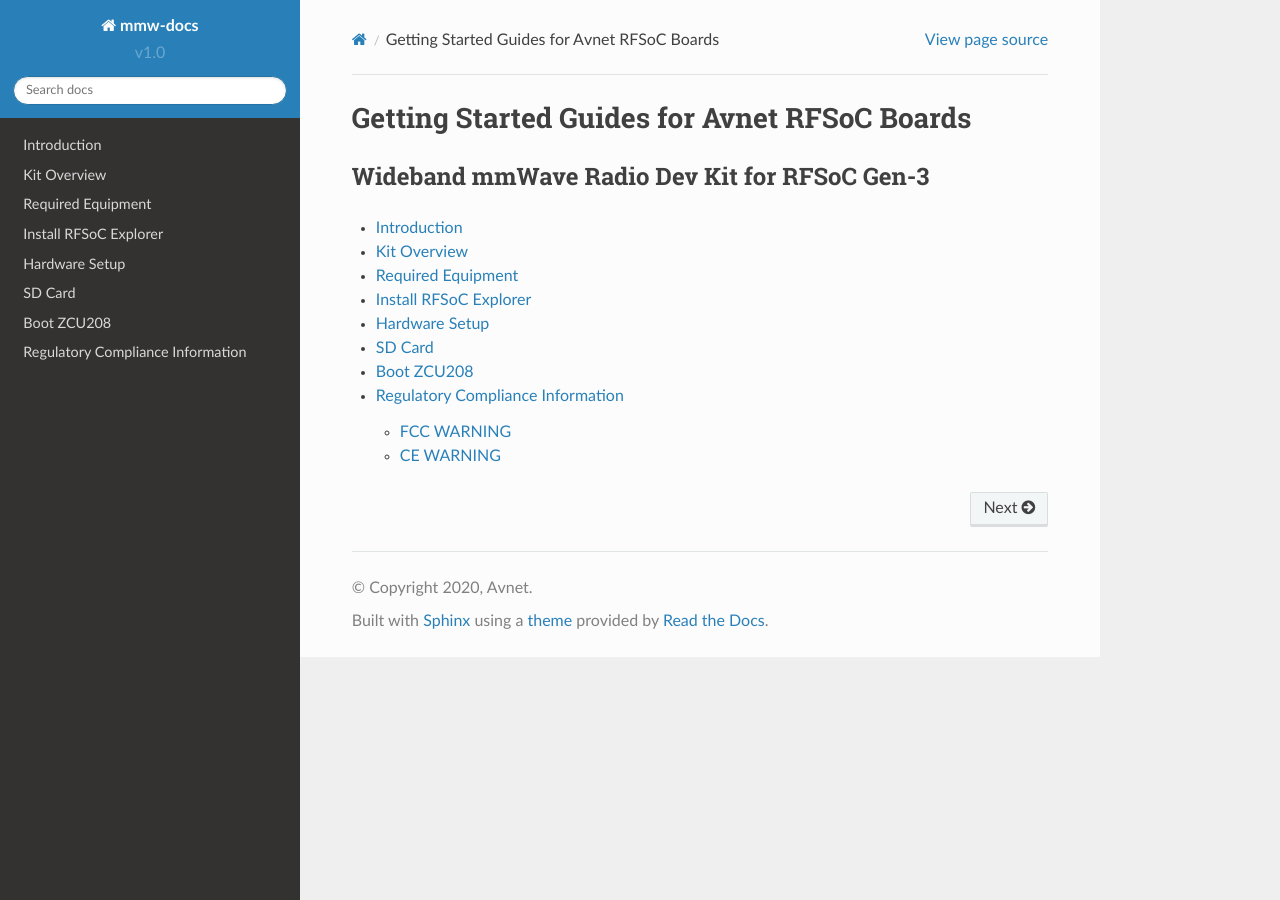
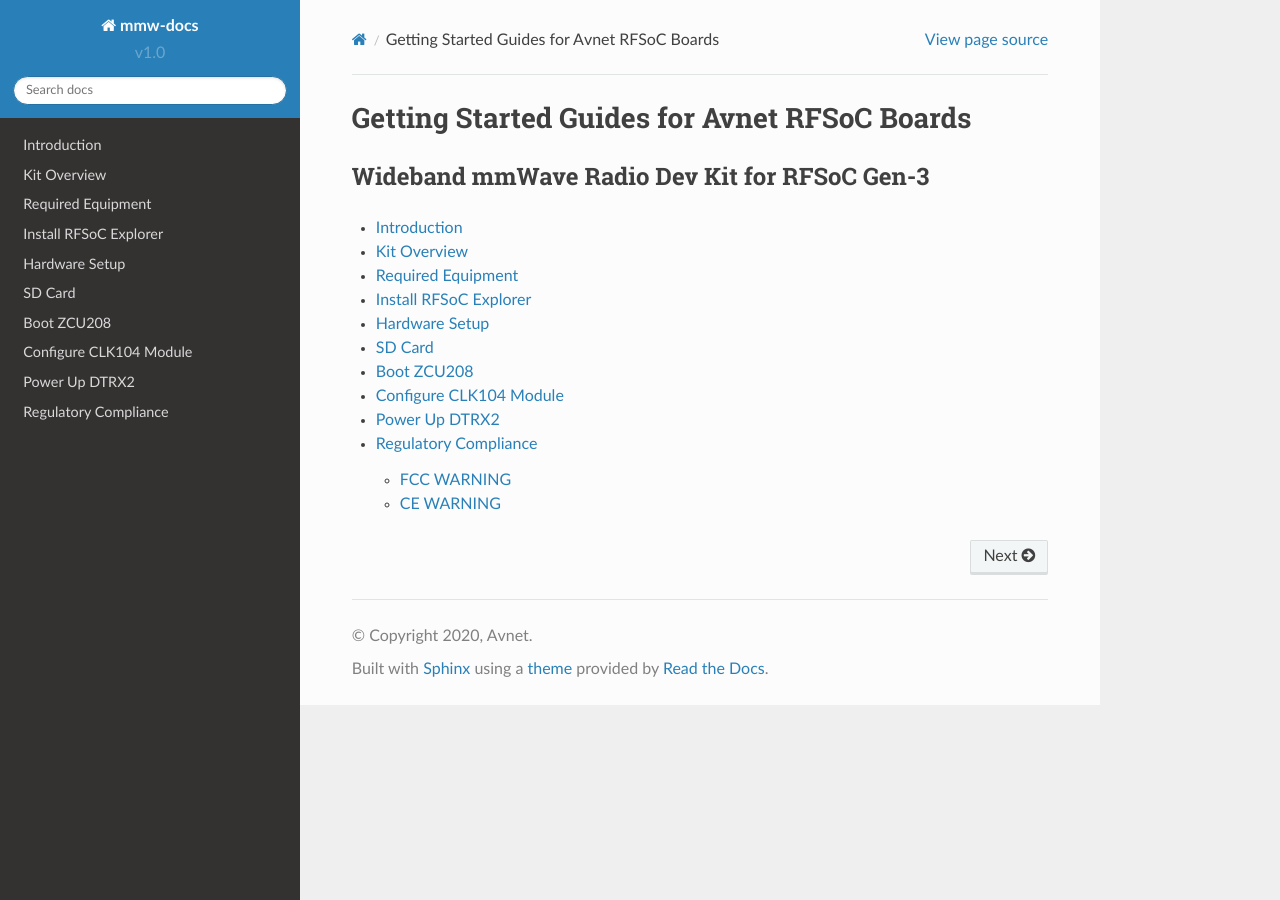
Before and after one commit to AvnetDev/rfsoc-board-docs, a Sphinx documentation site: the page built from docs/source/index.rst, in a window 1280 px wide. Built offline with Sphinx 7.4.7 and the Read the Docs theme 2.0.0, drawn with Linux system fonts in a browser that asks for light colours; some of the changed lines change nothing that is shown.

Commit message:
Finished system setup.

```diff
--- a/docs/source/system_setup.rst
+++ b/docs/source/system_setup.rst
@@ -98,12 +98,31 @@
 
 .. note:: The auto-start IP address can be changed in the autostart.sh file on your SD card.
 
+Configure CLK104 Module
+------------------------
+The CLK104 module provides an ultra low-noise, wideband RF clock source for the ZCU208 RF-ADCs and RF-DACs. We configure CLK104 to ouptut a coherent reference for the DTRX2 LO PLLs.
 
+#. Open MATLAB and start RFSoC Explorer
+#. Select the 'ZCU208 + DTRX2' option
+#. On the Main tab, enter the IP address of the ZCU208
+#. Select **CLK104 Configuration > 122.88MHz REFCLKOUT_10MHz TCXO REF**
+
+.. image:: images_system_setup/clk104_config.jpg
+    :scale: 75%
+
+.. note:: The **122.88MHz REFCLKOUT_10MHz TCXO REF** configuration uses the CLK104 on-board 10MHz TCXO reference for the LMK04828B. If you wish to synchronize the setup up to a test instrument 10MHz clock, use the **122.88MHz REFCLKOUT_10MHz EXT REF** configuration (typically useful for EVM measurements).
+
+Power Up DTRX2
+---------------
+#. Connect your test equipment to the DTRX2 RF and TX ports. All unused channels should be terminated with a 2.92mm 50 ohms termination.
+#. Apply 12V DC power to the DTRX2 card.
+
+Both D4 and D6 "Power Good" red LEDs should be lit. The idle current drawn from the 12V supply should be about 45mA.
 
 .. _compliance:
 
-Regulatory Compliance Information
------------------------------------
+Regulatory Compliance
+---------------------
 This kit can radiate radio frequency energy and has not been tested for CE, FCC, or IC compliance. The intended use is for demonstration, engineering development, or evaluation purposes.
 
 FCC WARNING
```
